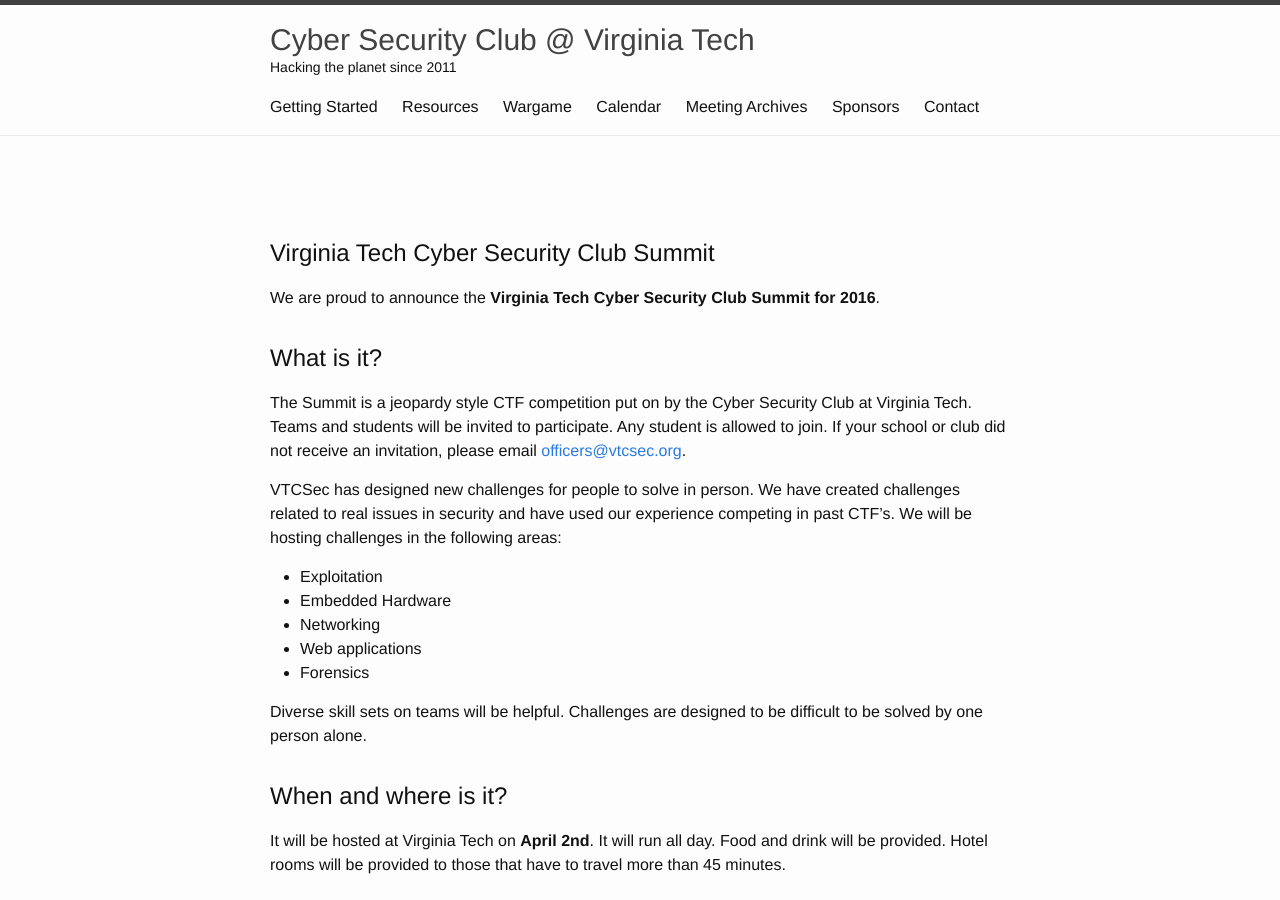
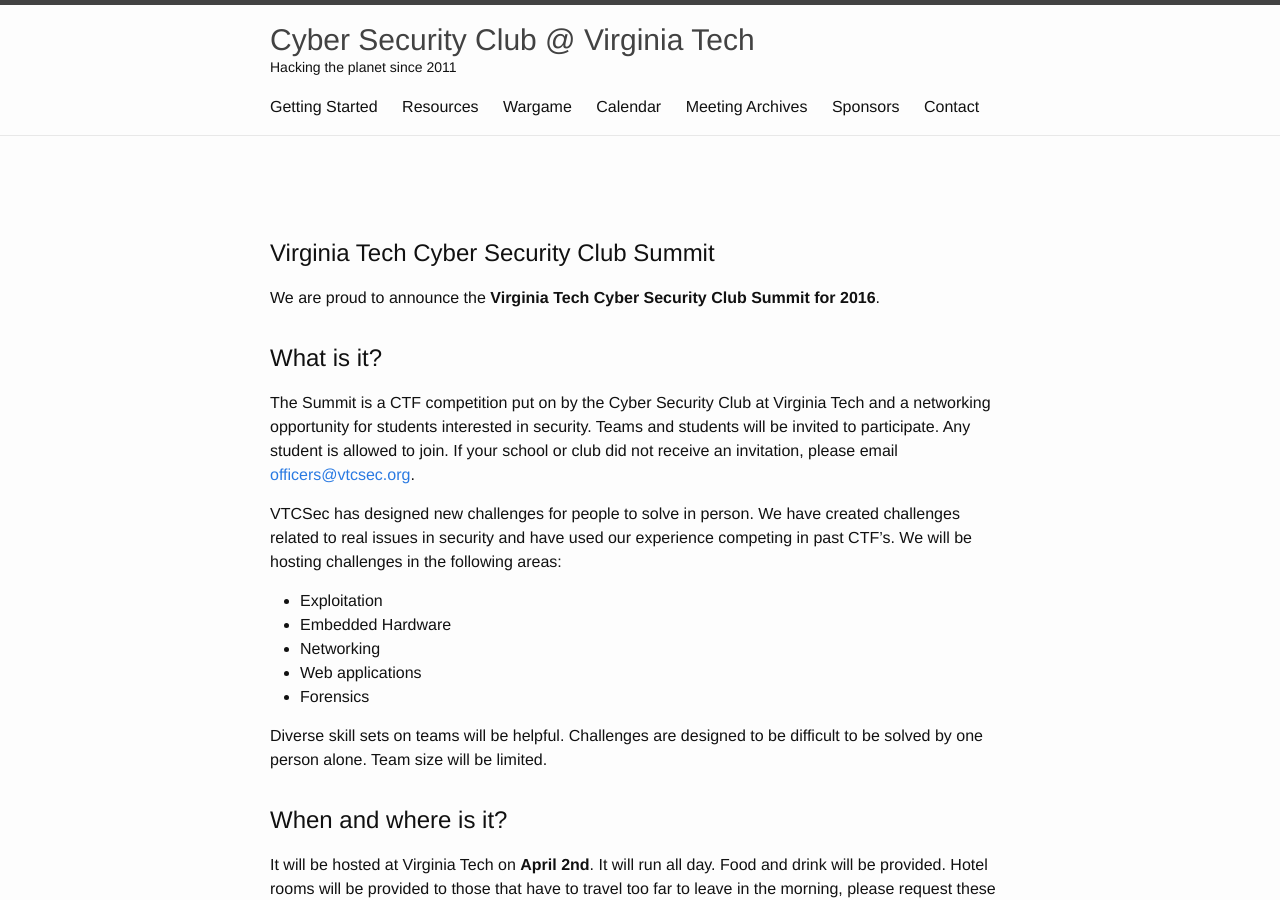
Before and after one commit to VTCSec/vtcsec.org, a Jekyll site: the page built from summit/index.md, in a window 1280 px wide and 900 px high. Built offline with Jekyll 4.4.1, drawn with Linux system fonts in a browser that asks for light colours; some of the changed text lies outside the part shown.

Commit message:
small modifications

```diff
--- a/summit/index.md
+++ b/summit/index.md
@@ -8,7 +8,7 @@
 
 # What is it?
 
-The Summit is a jeopardy style CTF competition put on by the Cyber Security Club at Virginia Tech.
+The Summit is a CTF competition put on by the Cyber Security Club at Virginia Tech and a networking opportunity for students interested in security.
 Teams and students will be invited to participate.  Any student is allowed to join.  If your school or club
 did not receive an invitation, please email <a href="mailto:officers@vtcsec.org">officers@vtcsec.org</a>.
 
@@ -23,11 +23,12 @@
 * Forensics
 
 Diverse skill sets on teams will be helpful.  Challenges are designed to be difficult to be solved by one person alone.
+Team size will be limited.
 
 # When and where is it?
 
 It will be hosted at Virginia Tech on **April 2nd**.  It will run all day.  Food and drink will be provided.
-Hotel rooms will be provided to those that have to travel more than 45 minutes.
+Hotel rooms will be provided to those that have to travel too far to leave in the morning, please request these directly by email as soon as possible.
 
 # Schedule
 
```
